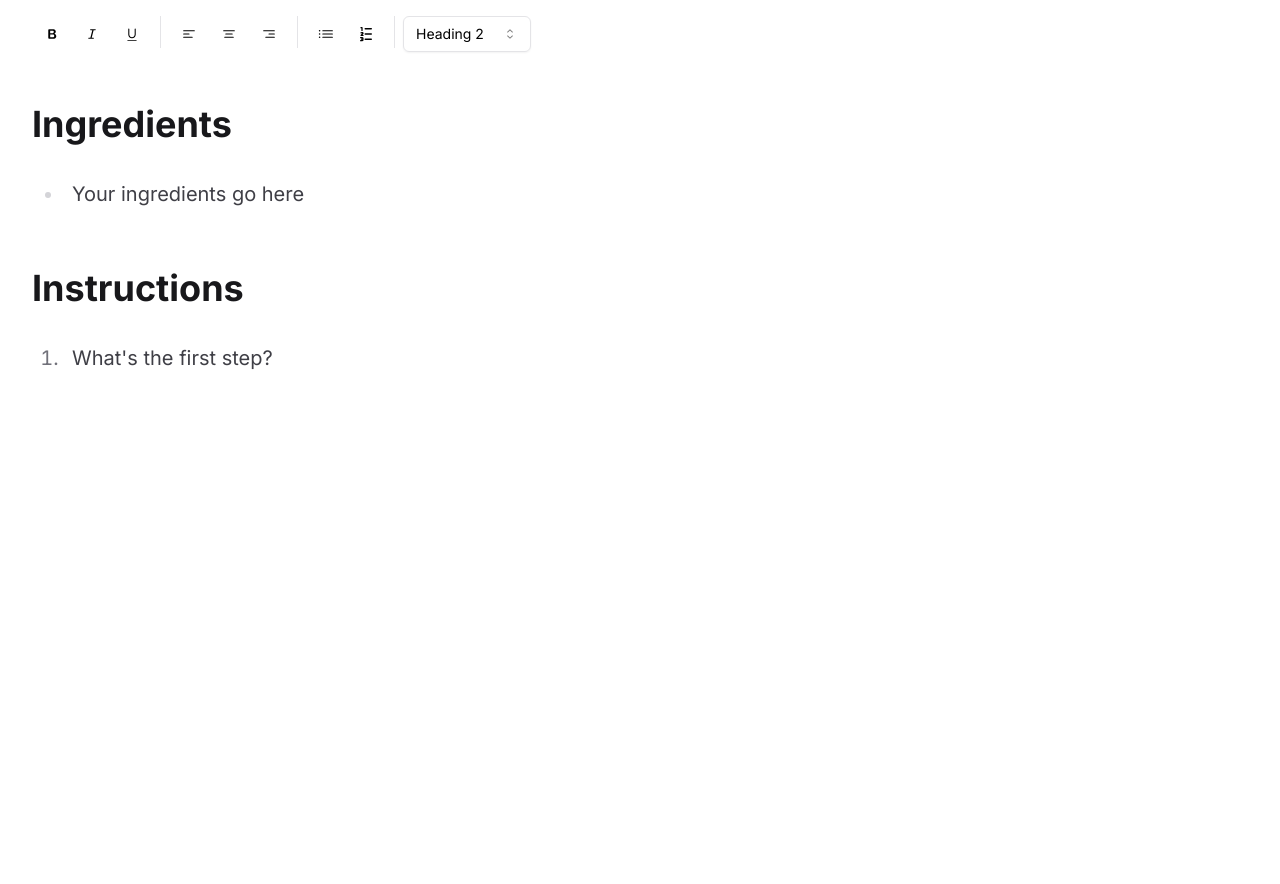
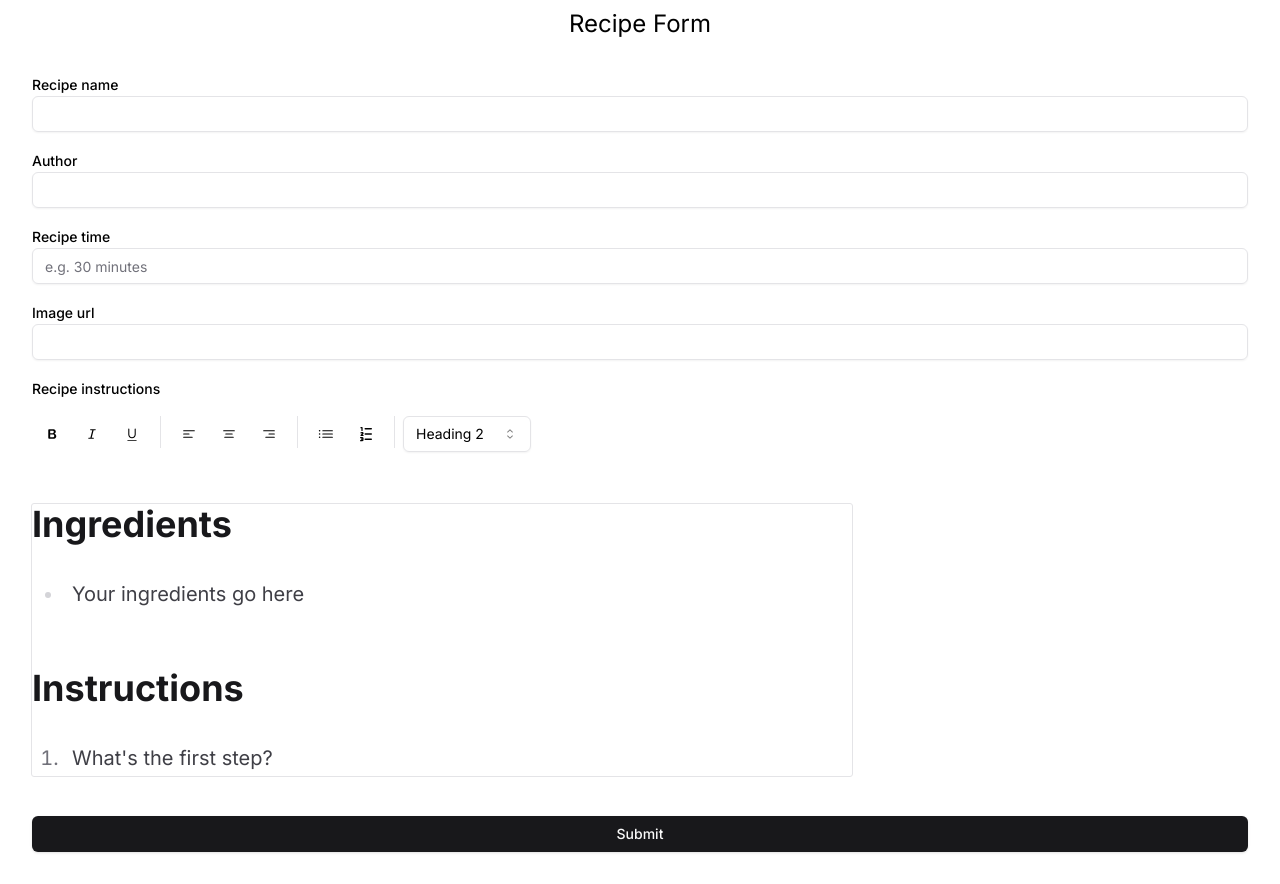
Before and after one commit to stilt0n/grits-greenbeans-grandmothers-next, a Next.js app: page / in a window 1280 px wide. Before the commit the page ends 800 px from the top, so only its background shows below. Built offline with nearby package versions, Linux system fonts and the light colour scheme.

Commit message:
create form skeleton

```diff
--- a/app/page.tsx
+++ b/app/page.tsx
@@ -1,12 +1,10 @@
-// Temporary
-'use client';
-import EditorInput from '@/components/editor';
+import { RecipeForm } from '@/components/recipe-edit-form.client';
 
 export default function Home() {
   return (
-    <EditorInput
-      className='mx-8 mt-4'
-      onChange={(editorContent) => console.log(editorContent)}
-    />
+    <div>
+      <h1 className='text-2xl text-center mt-2'>Recipe Form</h1>
+      <RecipeForm />
+    </div>
   );
 }
--- a/components/editor/editor-input.client.tsx
+++ b/components/editor/editor-input.client.tsx
@@ -1,10 +1,15 @@
 'use client';
+import { useId } from 'react';
 import { EditorContent } from '@tiptap/react';
+import { Label } from '@/components/ui/label';
 import { useTipTap } from './useTipTap.client';
 import type { UseTipTapProps } from './useTipTap.client';
 import { EditorMenu } from './editor-menu.client';
+import { cn } from '@/lib/utils';
 
 export interface EditorInputProps extends UseTipTapProps {
+  menuAriaLabel: string;
+  label: string;
   className?: string;
 }
 
@@ -17,11 +22,19 @@ const EditorInput = ({
     onChange,
     initialContent,
   });
+  const editorId = useId();
   return (
-    <div className={props.className}>
-      <EditorMenu editor={editor} />
-      <EditorContent editor={editor} className='prose prose-zinc lg:prose-xl' />
-    </div>
+    <>
+      <Label htmlFor={editorId}>{props.label}</Label>
+      <div className={cn('mt-4', props.className)}>
+        <EditorMenu editor={editor} aria-label={props.menuAriaLabel} />
+        <EditorContent
+          id={editorId}
+          editor={editor}
+          className='prose prose-zinc lg:prose-xl outline outline-1 outline-zinc-200 rounded-sm'
+        />
+      </div>
+    </>
   );
 };
 
--- /dev/null
+++ b/components/form/form-input.tsx
@@ -0,0 +1,25 @@
+import { useId, forwardRef } from 'react';
+import { Input, InputProps } from '@/components/ui/input';
+import { Label } from '@/components/ui/label';
+
+interface FormInputProps extends InputProps {
+  label: string;
+  errorMessage?: string;
+}
+
+const FormInput = forwardRef<HTMLInputElement, FormInputProps>(
+  ({ label, className, errorMessage, ...inputProps }, ref) => {
+    const inputId = useId();
+    return (
+      <div className={className}>
+        <Label htmlFor={inputId}>{label}</Label>
+        <Input ref={ref} id={inputId} autoComplete='off' {...inputProps} />
+        {errorMessage ? <p className='text-red-800'>{errorMessage}</p> : null}
+      </div>
+    );
+  }
+);
+
+FormInput.displayName = 'FormInput';
+
+export { FormInput };
--- a/components/recipe-edit-form.client.tsx
+++ b/components/recipe-edit-form.client.tsx
@@ -0,0 +1,48 @@
+'use client';
+import { useForm } from 'react-hook-form';
+import { z } from 'zod';
+import { Input } from '@/components/ui/input';
+import { FormInput } from '@/components/form/form-input';
+import { Button } from '@/components/ui/button';
+import EditorInput from '@/components/editor';
+import { useState } from 'react';
+
+export interface RecipeFormProps {
+  recipeData?: RecipeData;
+}
+
+export const RecipeForm = (props: RecipeFormProps) => {
+  // this is not the way to do it with react-hook-form
+  const [editorState, setEditorState] = useState('');
+  return (
+    <form className='h-full flex flex-col gap-y-4 p-4 lg:p-8'>
+      <FormInput label='Recipe name' type='text' required />
+      <FormInput label='Author' type='text' />
+      <FormInput
+        label='Recipe time'
+        type='text'
+        placeholder='e.g. 30 minutes'
+      />
+      <FormInput label='Image url' type='text' />
+      <div>
+        <Input type='hidden' value={editorState} />
+        <EditorInput
+          onChange={(editorContent) => setEditorState(editorContent)}
+          menuAriaLabel='instructions editor menu'
+          label='Recipe instructions'
+        />
+      </div>
+      <Button>Submit</Button>
+    </form>
+  );
+};
+
+const recipeSchema = z.object({
+  title: z.string().min(1, 'Title cannot be blank!'),
+  instructions: z.string().min(1, 'Instructions cannot be blank!'),
+  author: z.string().optional(),
+  imageUrl: z.string().optional(),
+  recipeTime: z.string().optional(),
+});
+
+type RecipeData = z.infer<typeof recipeSchema>;
```
